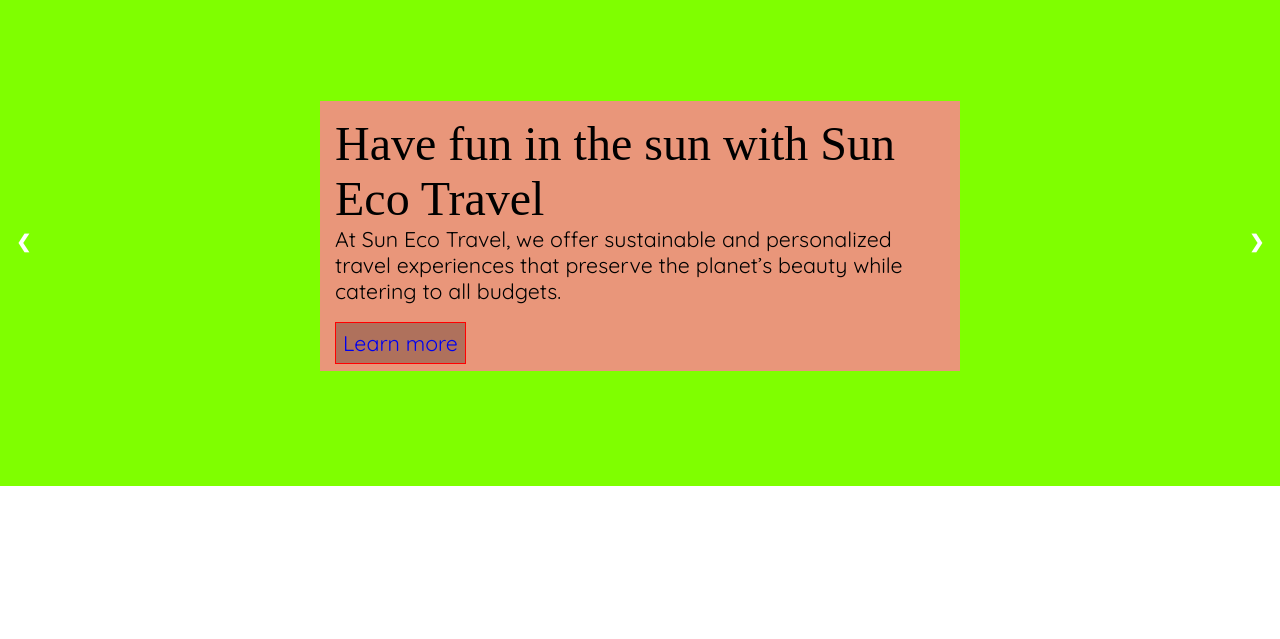
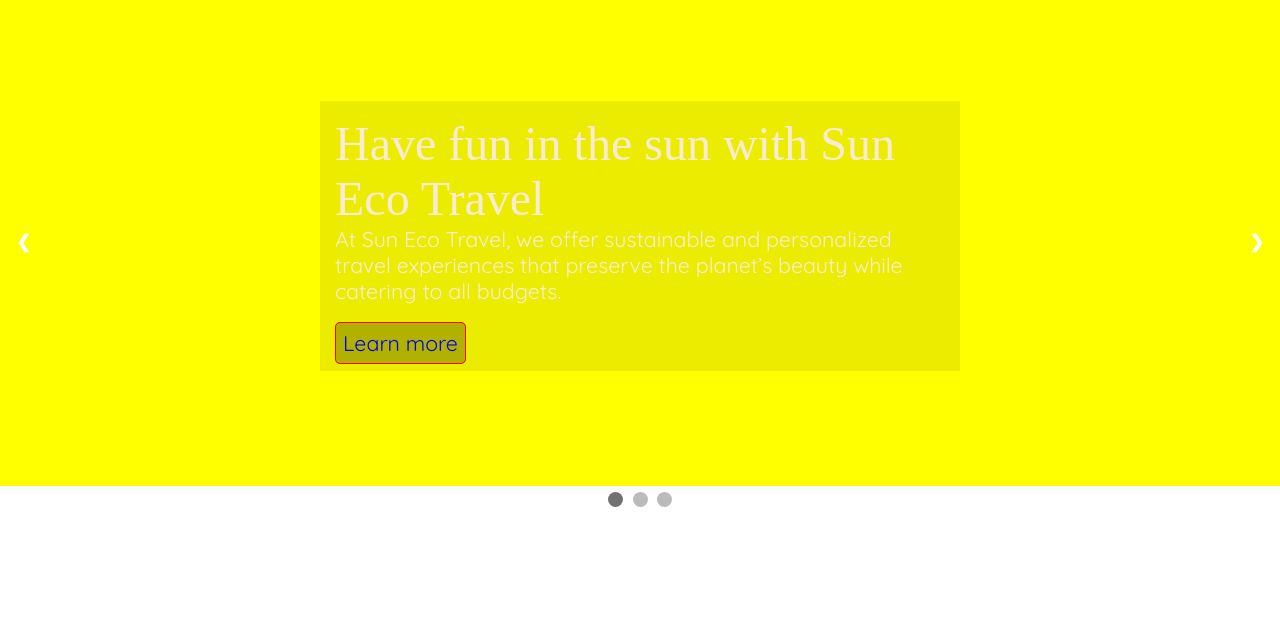
Before and after one commit to tatendamufakose/SunEcoTravel, a plain HTML site: page index.html in a window 1280 px wide. Shown: the part 114-753 px from the top of the page. Drawn offline with Linux system fonts and the light colour scheme; a web font is replaced by a local one.

Commit message:
Added Javascript implementation of landing page carousel.

```diff
--- a/index.html
+++ b/index.html
@@ -44,7 +44,7 @@
 
     <div class="banner">
         <!-- Slide 1 -->
-        <div class="banner-slide" id="slide-1">
+        <div class="banner-slide fade" id="slide-1">
             <div class="slide-content">
                 <div class="bannerHeading">Have fun in the sun with Sun Eco Travel</div>
                 <div class="bannerText">
@@ -59,7 +59,7 @@
         </div>
 
         <!-- Slide 2 -->
-        <div class="banner-slide" id="slide-2">
+        <div class="banner-slide fade" id="slide-2">
             <div class="slide-content">
                 <div class="bannerHeading">Fun need not break the bank</div>
                     <div class="bannerText">
@@ -73,7 +73,7 @@
         </div>
 
         <!-- Slide 3 -->
-        <div class="banner-slide" id="slide-3">
+        <div class="banner-slide fade" id="slide-3">
             <div class="slide-content">
                 <div class="bannerHeading">Join THE GREEN TRAVEL REVOLUTION today!</div>
                 <div class="bannerText">
@@ -106,5 +106,41 @@
     <footer>
 
     </footer>
+    <script>
+        let slideIndex = 1;
+
+        showSlides(slideIndex);
+
+        // Next/previous controls
+        function plusSlides(n) {
+            showSlides(slideIndex += n);
+        }
+
+        // Thumbnail image controls
+        function currentSlide(n) {
+            showSlides(slideIndex = n);
+        }
+
+        function showSlides(n) {
+            let i;
+            let slides = document.getElementsByClassName("banner-slide");
+            let dots = document.getElementsByClassName("dot");
+
+            if (n > slides.length) {slideIndex = 1}
+
+            if (n < 1) {slideIndex = slides.length}
+
+            for (i = 0; i < slides.length; i++) {
+                slides[i].style.display = "none";
+            }
+
+            for (i = 0; i < dots.length; i++) {
+                dots[i].className = dots[i].className.replace(" active", "");
+            }
+
+            slides[slideIndex-1].style.display = "flex";
+            dots[slideIndex-1].className += " active";
+        }
+    </script>
 </body>
 </html>
--- a/main.css
+++ b/main.css
@@ -8,6 +8,7 @@ body{
     font-family: "quicksand";
 }
 
+/* Header section of page */
 header{
     width: 100%;
     height: 100px;
@@ -26,6 +27,7 @@ header{
     align-content: space-between;
 }
 
+/* Top site logo */
 .logo{
     width: 100px;
     height: auto;
@@ -36,6 +38,7 @@ header{
     height: 100%;
 }
 
+/* Site Navigation bar */
 #topNav{
     width: 100%;
     height: 100%;
@@ -56,6 +59,7 @@ a{
     text-decoration: none;
 }
 
+/* Landing page Banner with image carousel */
 .banner{
     height: 500px;
     max-width: 100%;
@@ -63,30 +67,43 @@ a{
     margin: auto;
 }
 
-
 .banner-slide{
     height: 100%;
-    display: flex;
+    display: none;
     flex-direction: column;
     justify-content: center;
     align-items: center;
 }
 
 #slide-1{
+    background-color: yellow;
+    background-image: url("assets/images/");
+}
+
+#slide-2{
+    background-color: aquamarine;
+    background-image: url("assets/images/");
+}
+
+#slide-3{
     background-color: chartreuse;
+    background-image: url("assets/images/");
 }
+
+
 
 .slide-content{
     max-width: 50%;
-    background-color: darksalmon;
+    background-color: rgba(0,0,0,0.075);
     padding: 15px;
+    color:antiquewhite;
 }
 
 .CTA{
     padding: 7px;
     border: 1px solid red;
     background-color: rgba(0,0,0,0.25);
-
+    border-radius: 5px;
 }
 
 .bannerHeading{
@@ -116,7 +133,34 @@ a{
 border-radius: 3px 0 0 3px;
 }
 
-  /* On hover, add a black background color with a little bit see-through */
+/* On hover, a slightly see-through black background color */
 .prev:hover, .next:hover {
 background-color: rgba(0,0,0,0.8);
 }
+
+/* The dots/bullets/indicators */
+.dot {
+    cursor: pointer;
+    height: 15px;
+    width: 15px;
+    margin: 0 2px;
+    background-color: #bbb;
+    border-radius: 50%;
+    display: inline-block;
+    transition: background-color 0.6s ease;
+}
+
+.active, .dot:hover {
+    background-color: #717171;
+}
+
+/* Fading animation for banner slides */
+.fade {
+animation-name: fade;
+animation-duration: 1.5s;
+}
+
+@keyframes fade {
+from {opacity: .4}
+to {opacity: 1}
+}
```
Lines whose indentation alone changed are shown as unchanged.
